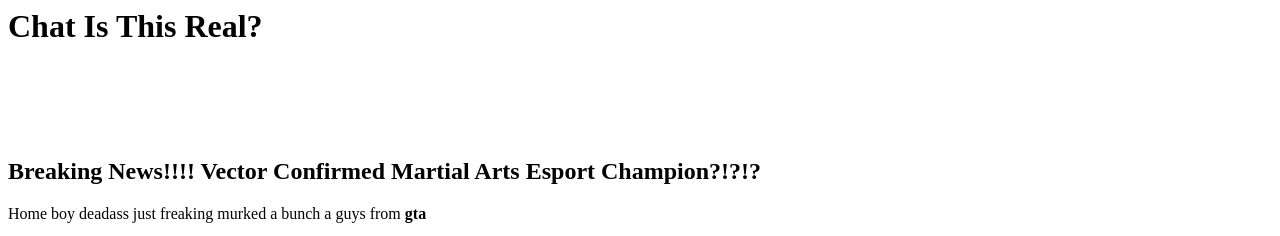
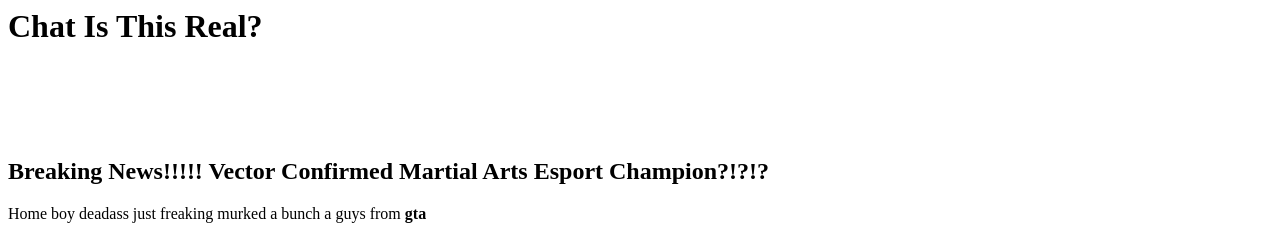
Before and after one commit to HarperOfWorlds/Vector-stuff, a plain HTML site: page index.html in a window 1280 px wide. Shown: the top 236 px of the page. Drawn offline with Linux system fonts and the light colour scheme; grey boxes are pictures that could not be loaded.

Commit message:
index.html

```diff
--- a/index.html
+++ b/index.html
@@ -12,7 +12,7 @@
 						<br>
 							<body>
 								<div>
-									<h2>Breaking News!!!! Vector Confirmed Martial Arts Esport Champion?!?!?</h2>
+									<h2>Breaking News!!!!! Vector Confirmed Martial Arts Esport Champion?!?!?</h2>
 									<p> Home boy deadass just freaking murked a bunch a guys from <b>gta</b>
 									</p>
 							</div>
```
